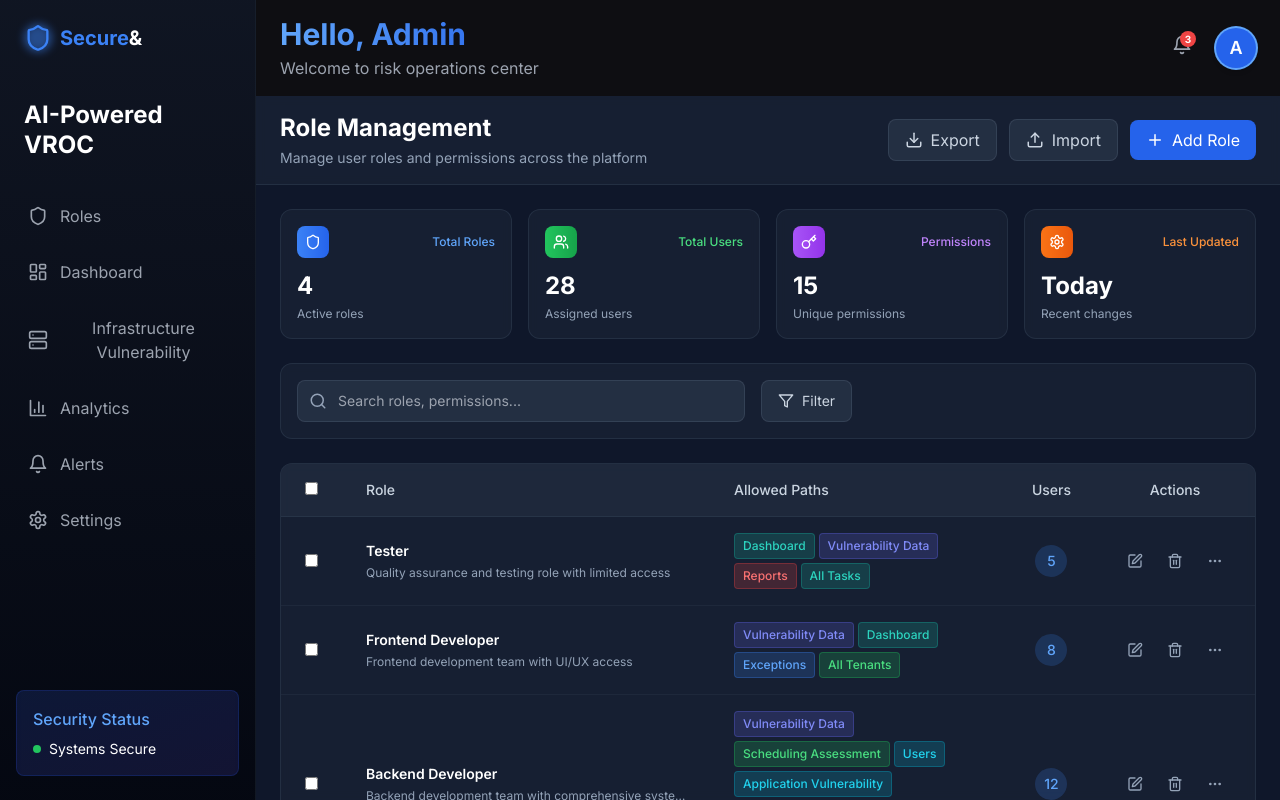
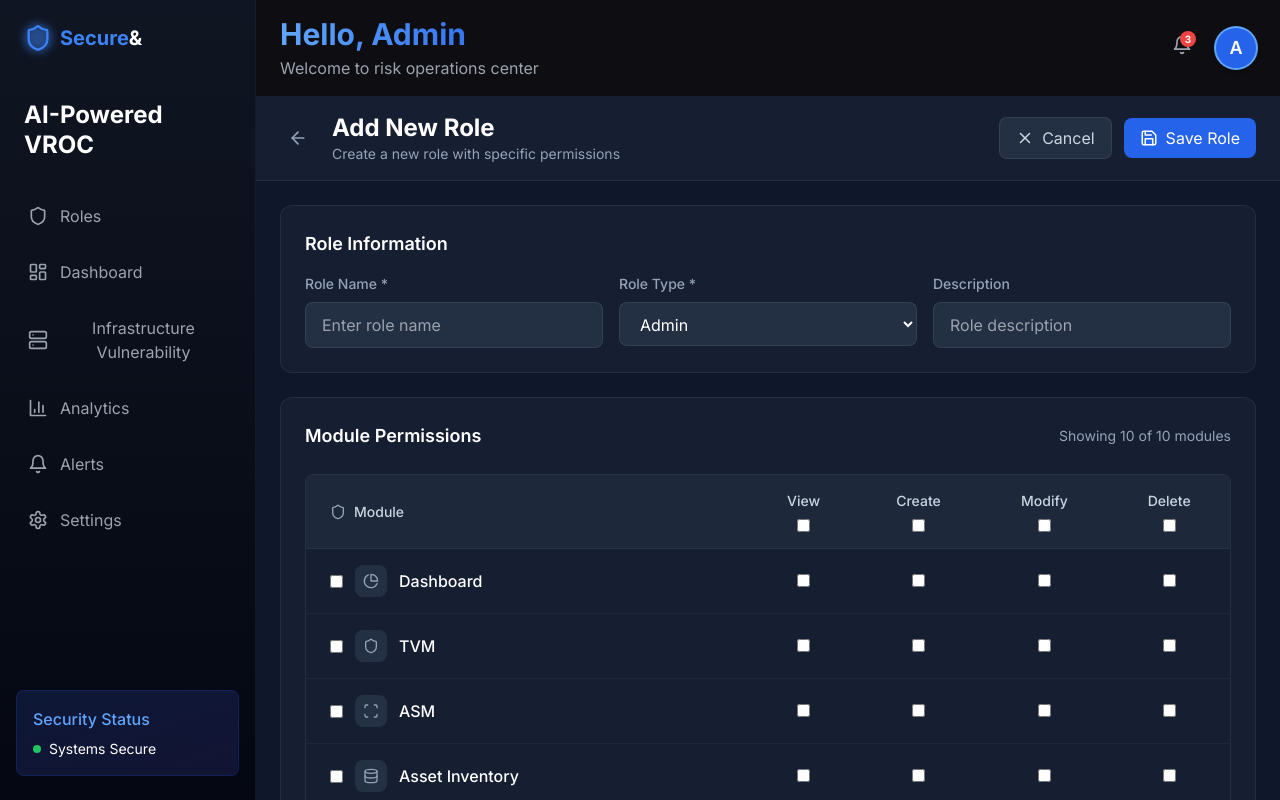
Before and after one commit to Themanishahuja/s-, a React (Vite) app: page / in a window 1280 px wide. Built offline with nearby package versions, Linux system fonts and the light colour scheme.

Commit message:
Updated App.tsx

```diff
--- a/src/App.tsx
+++ b/src/App.tsx
@@ -15,12 +15,12 @@ function App() {
 
   const renderPage = () => {
     if (currentPage === 'roles' && showAddRole) {
-      return <AddRolePage onBack={() => setShowAddRole(false)} />;
+      return <RolesPage onBack={() => setShowAddRole(false)} />;
     }
 
     switch (currentPage) {
-      case 'roles':
-        return <RolesPage onAddRole={() => setShowAddRole(true)} />;
+      case 'AddRolePage':
+        return <AddRolePage onAddRole={() => setShowAddRole(true)} />;
       case 'infrastructure-vulnerability':
         return <InfrastructureVulnerabilityPage />;
       case 'dashboard':
```
